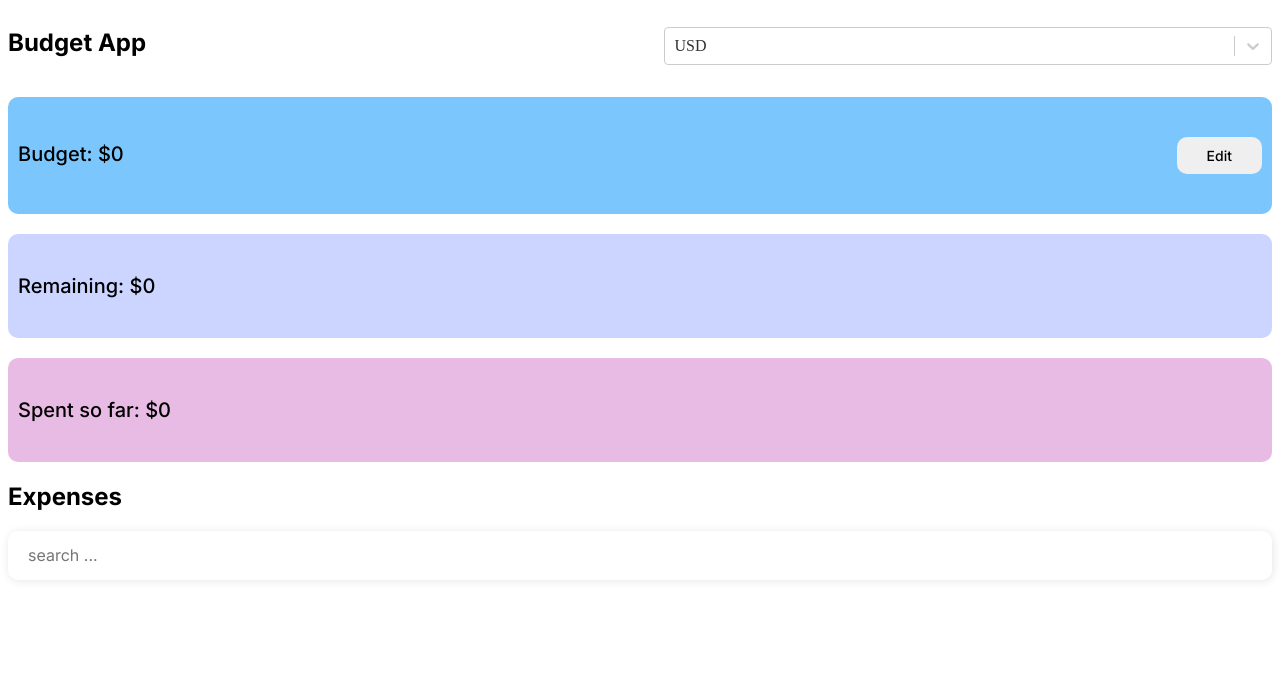
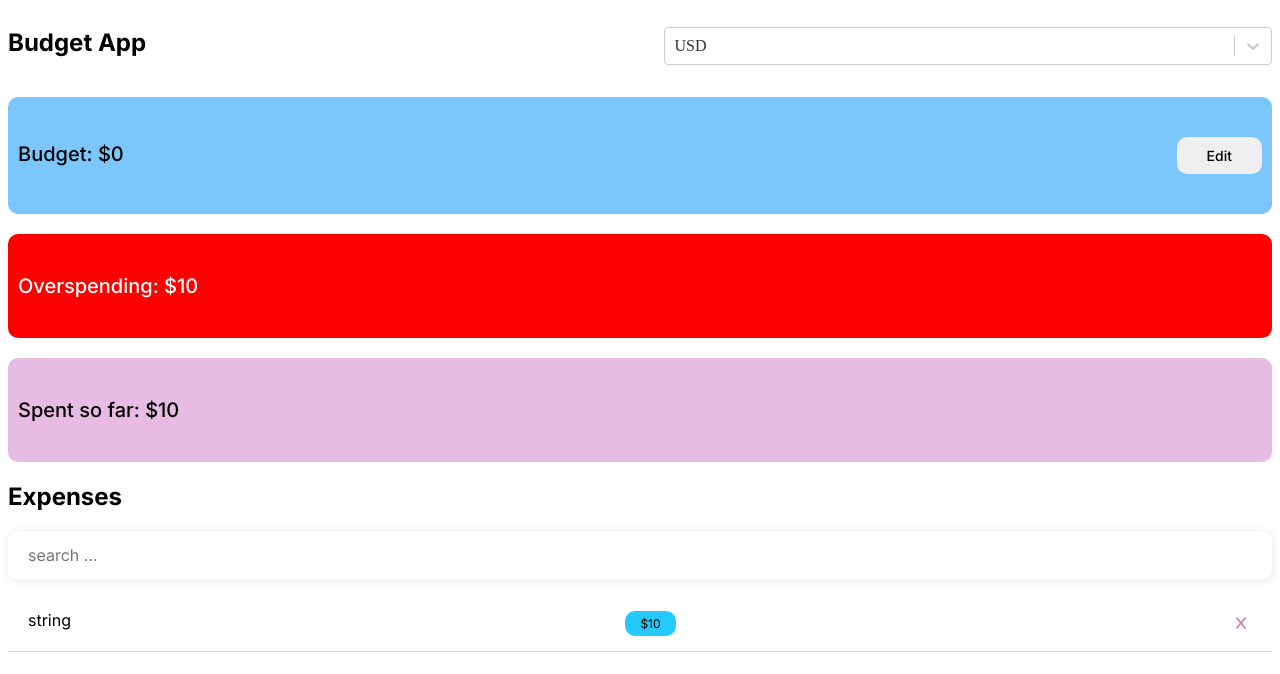
Before and after one commit to igorslepenkov/react-budget-app, a React (Create React App) app: page / in a window 1280 px wide. Shown: the top 674 px of the page. Built offline with nearby package versions, Linux system fonts and the light colour scheme.

Commit message:
feat(hw_39): implement ExpensesListitem component + fix ExpensesList styles

```diff
--- a/public/index.html
+++ b/public/index.html
@@ -1,5 +1,6 @@
 <!DOCTYPE html>
 <html lang="en">
+
 <head>
   <meta charset="utf-8" />
   <meta name="viewport" content="width=device-width, initial-scale=1" />
@@ -7,9 +8,12 @@
   <link rel="preconnect" href="https://fonts.googleapis.com">
   <link rel="preconnect" href="https://fonts.gstatic.com" crossorigin>
   <link href="https://fonts.googleapis.com/css2?family=Inter:wght@400;500;700&display=swap" rel="stylesheet">
+  <script src="https://kit.fontawesome.com/af7ffbe346.js" crossorigin="anonymous"></script>
 </head>
+
 <body>
   <noscript>You need to enable JavaScript to run this app.</noscript>
   <div id="root"></div>
 </body>
+
 </html>
--- a/src/components/ExpensesList/ExpensesList.tsx
+++ b/src/components/ExpensesList/ExpensesList.tsx
@@ -1,13 +1,13 @@
 import { useExpensesContext } from "../../context/ExpensesContext";
 import { StyledExpensesList } from "./style";
-import { v4 as uuidv4 } from "uuid";
+import { ExpensesListItem } from "../ExpensesListItem";
 
 export const ExpensesList = () => {
   const { expenses } = useExpensesContext();
   return (
     <StyledExpensesList>
       {expenses.map((expense) => {
-        return <li key={expense.id}>{expense.body}</li>;
+        return <ExpensesListItem key={expense.id} expense={expense} />;
       })}
     </StyledExpensesList>
   );
--- a/src/components/ExpensesList/style.ts
+++ b/src/components/ExpensesList/style.ts
@@ -2,6 +2,7 @@ import styled from "styled-components";
 
 export const StyledExpensesList = styled.ul`
   display: flex;
+  padding: 0;
   flex-direction: column;
   list-style: none;
 `;
--- /dev/null
+++ b/src/components/ExpensesListItem/ExpensesListItem.tsx
@@ -0,0 +1,25 @@
+import { useCurrencyContext } from "../../context/CurrencyContext";
+import { IExpense } from "../../context/ExpensesContext";
+import {
+  ExpensesListItemCloseBtn,
+  ExpensesListItemCost,
+  StyledExpensesListItem,
+} from "./style";
+
+interface IProps {
+  expense: IExpense;
+}
+
+export const ExpensesListItem = ({ expense }: IProps) => {
+  const { currency } = useCurrencyContext();
+  const { id, body, cost } = expense;
+  return (
+    <StyledExpensesListItem id={id}>
+      {body}
+      <ExpensesListItemCost>{currency + cost}</ExpensesListItemCost>
+      <ExpensesListItemCloseBtn>
+        <i className="fa-solid fa-x"></i>
+      </ExpensesListItemCloseBtn>
+    </StyledExpensesListItem>
+  );
+};
--- /dev/null
+++ b/src/components/ExpensesListItem/index.ts
@@ -0,0 +1,2 @@
+import { ExpensesListItem } from "./ExpensesListItem";
+export { ExpensesListItem };
--- /dev/null
+++ b/src/components/ExpensesListItem/style.ts
@@ -0,0 +1,23 @@
+import styled from "styled-components";
+import { fonts } from "../../ui";
+
+export const StyledExpensesListItem = styled.li`
+  display: flex;
+  justify-content: space-between;
+  padding: 15px 20px;
+  border-bottom: 1px solid #ccd5ff;
+  ${fonts.f4}
+`;
+
+export const ExpensesListItemCost = styled.div`
+  padding: 5px 15px;
+  background: #23c9ff;
+  border-radius: 10px;
+  ${fonts.f5};
+`;
+
+export const ExpensesListItemCloseBtn = styled.button`
+  border: none;
+  background-color: transparent;
+  color: #c884a6;
+`;
--- a/src/context/ExpensesContext/ExpencesContext.tsx
+++ b/src/context/ExpensesContext/ExpencesContext.tsx
@@ -1,12 +1,12 @@
 import { createContext, FC, ReactNode, useContext, useState } from "react";
 
-interface IExpense {
+export interface IExpense {
   id: string;
   body: string;
   cost: number;
 }
 
-interface IExpenseContext {
+export interface IExpenseContext {
   expenses: IExpense[];
   setExpenses: (value: IExpense) => void;
   deleteExpence: (id: string) => void;
@@ -20,7 +20,7 @@ export const ExpensesContext = createContext<IExpenseContext>({
 
 const useExpensesValue = () => {
   const [expencesValue, setExpencesValue] = useState<IExpenseContext>(() => ({
-    expenses: [],
+    expenses: [{ id: "string", body: "string", cost: 10 }],
     setExpenses: (value: IExpense) => {
       setExpencesValue((ctx) => {
         return {
--- a/src/context/ExpensesContext/index.ts
+++ b/src/context/ExpensesContext/index.ts
@@ -2,5 +2,8 @@ import {
   ExpensesContext,
   ExpensesProvider,
   useExpensesContext,
+  IExpense,
+  IExpenseContext,
 } from "./ExpencesContext";
 export { ExpensesContext, ExpensesProvider, useExpensesContext };
+export type { IExpense, IExpenseContext };
--- a/src/ui/fonts.ts
+++ b/src/ui/fonts.ts
@@ -32,4 +32,12 @@ const f4 = css`
   line-height: 19px;
 `;
 
-export const fonts = { f1, f2, f3, f4 };
+const f5 = css`
+  font-family: "Inter";
+  font-style: normal;
+  font-weight: 400;
+  font-size: 12px;
+  line-height: 15px;
+`;
+
+export const fonts = { f1, f2, f3, f4, f5 };
```
Lines whose indentation alone changed are shown as unchanged.
